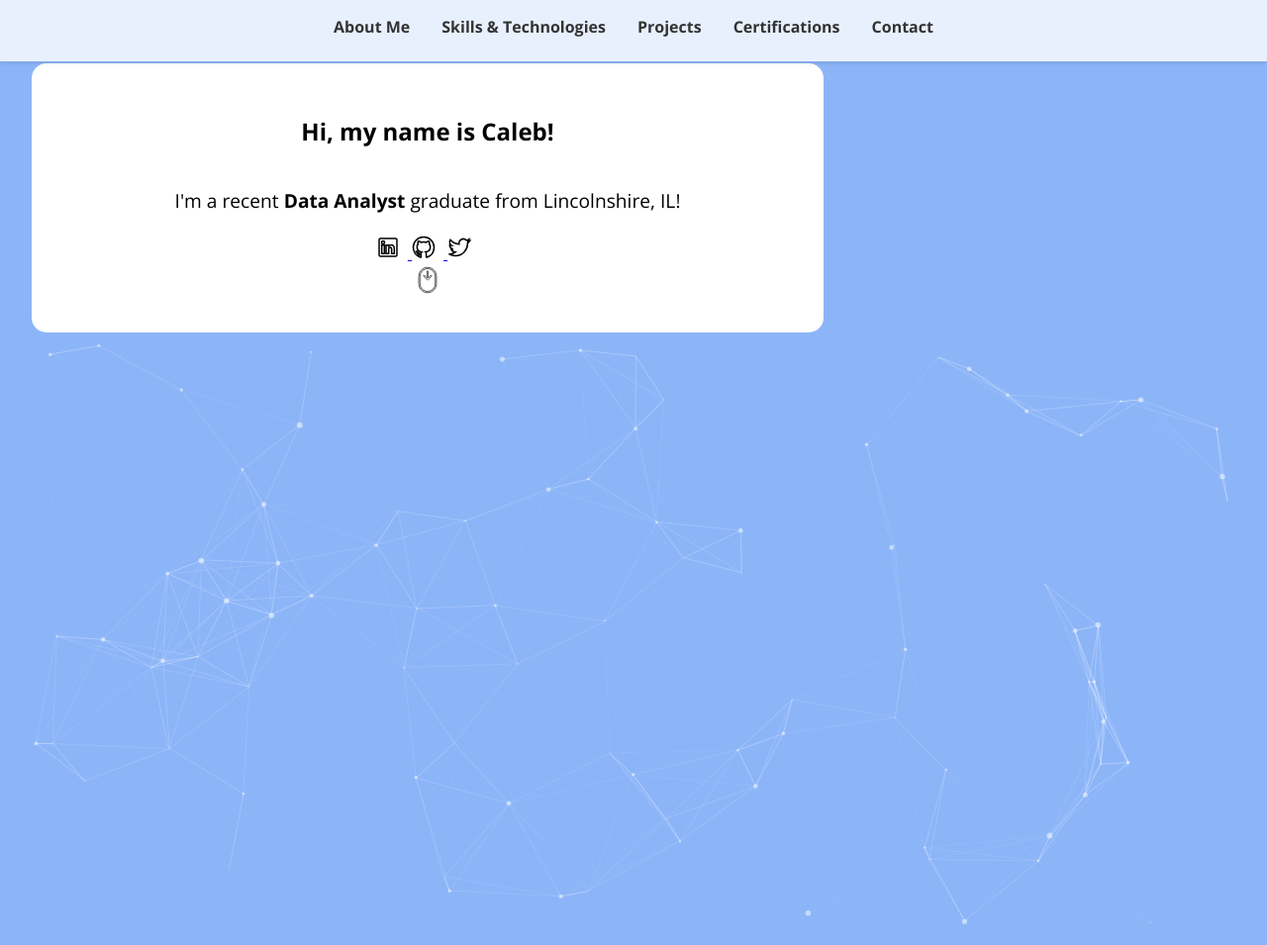
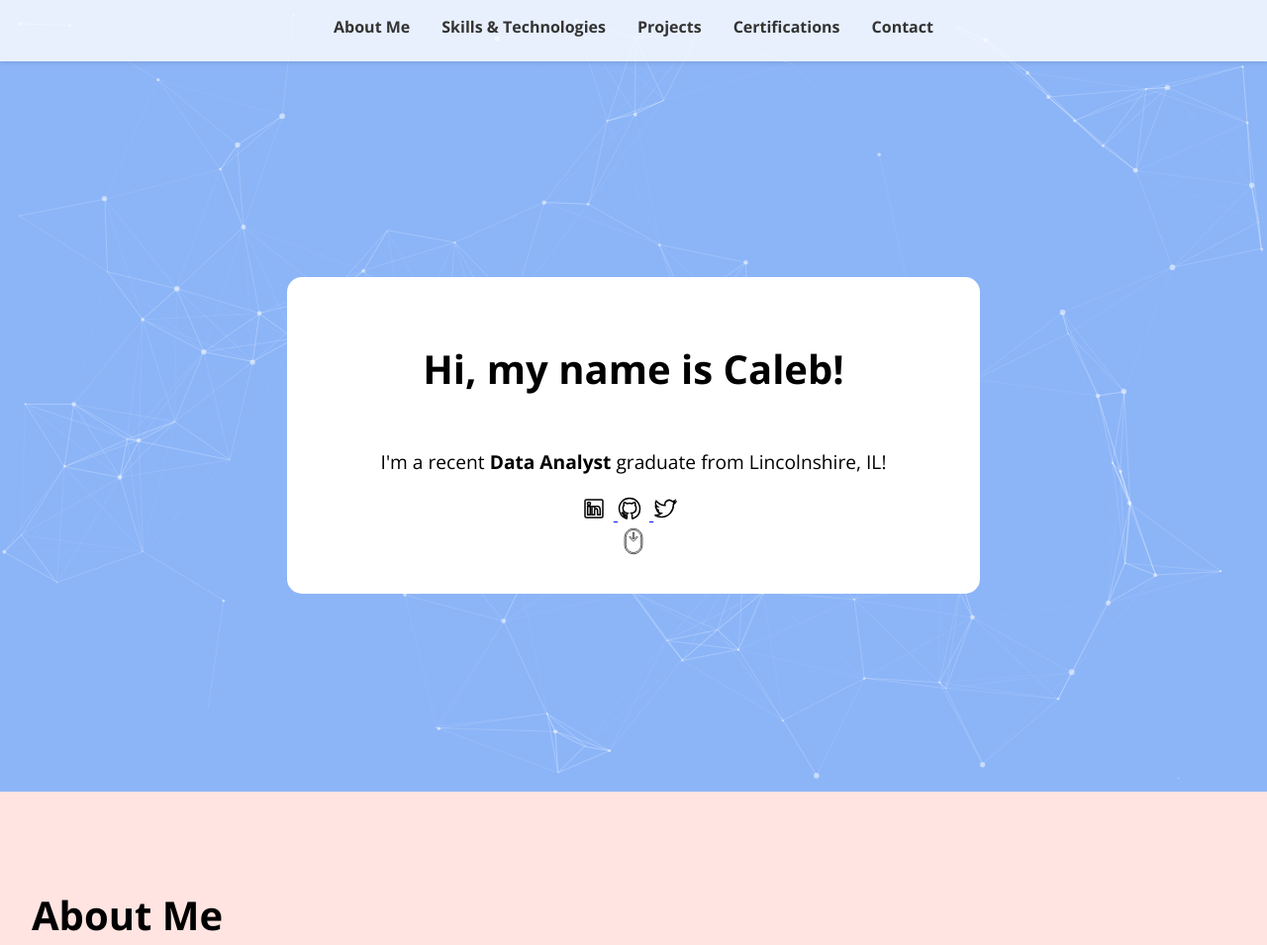
Before and after one commit to c-roper/c-roper.github.io, a website: page index.html in a window 1280 px wide. Shown: the top 955 px of the page at 99% size. Drawn offline with nearby package versions, Linux system fonts and the light colour scheme; animation ran at ten frames a second.

Commit message:
Back on track. Major adjustments to structure for js, css, and html.

```diff
--- a/index.html
+++ b/index.html
@@ -24,6 +24,7 @@
     <main>
         <!-- TOP SECTION -->
         <section id="top-section" class="section" style="background-color: #8cb5f8;">
+            <div id="particles-js"></div>
             <div class="container">
                 <div class="intro">
                     <h1 id="name" style="color: black;">Hi, my name is Caleb!</h1>
@@ -108,7 +109,7 @@
                 <div class="project">
                     <img src="images\projects\project_2\project_2_thumbnail.png" alt="Project 2">
                     <h3>Project 2 Title</h3>
-                    <p>For my senior year capstone project as a part of my Data Analytics bachelors program I used software installation data from Google to determine user retention and recomendations.</p>
+                    <p>For my senior year capstone project as a part of my Data Analytics bachelors program I used software installation data from Google to determine user retention and recommendations.</p>
                     <a href="https://example.com/project2" target="_blank">View Project</a>
                 </div>
                 <div class="project">
--- a/scripts/main.js
+++ b/scripts/main.js
@@ -1,33 +1,5 @@
-// Form handling functionality
-document.addEventListener('DOMContentLoaded', () => {
-    document.getElementById('contact-form').addEventListener('submit', function(event) {
-        event.preventDefault();
-        var formData = new FormData(this);
-
-        fetch(this.action, {
-            method: 'POST',
-            body: formData,
-            headers: {
-                'Accept': 'application/json'
-            }
-        })
-        .then(response => response.json())
-        .then(data => {
-            if (data.ok) {
-                alert('Thank you for your message!');
-                this.reset();
-            } else {
-                alert('Oops! There was a problem with your submission. Please try again.');
-            }
-        })
-        .catch(error => {
-            console.error('Error:', error);
-            alert('Oops! There was a problem with your submission. Please try again.');
-        });
-    });
-
 // Particle.js initialization
-    particlesJS('top-section', {
+particlesJS('particles-js', {
     particles: {
         number: {
             value: 100,
@@ -140,7 +112,6 @@ document.addEventListener('DOMContentLoaded', () => {
         });
     });
 });
-});
 
 document.querySelectorAll('.scroll-link').forEach(anchor => {
     anchor.addEventListener('click', function(e) {
--- a/styles/main.css
+++ b/styles/main.css
@@ -53,14 +53,36 @@ nav a:hover {
 }
 
 /* TOP SECTION STYLES */
+#top-section {
+    position: relative;
+    display: flex;
+    justify-content: center;
+    align-items: center;
+    height: 100vh;
+    padding: 0 2em; /* Add padding to ensure space on the sides */
+    z-index: 0; /* Ensure particles are behind the container */
+}
+
+#particles-js {
+    position: absolute;
+    width: 100%;
+    height: 100%;
+    top: 0;
+    left: 0;
+    z-index: 1; /* Ensure particles are behind the container */
+}
+
 .container {
     background-color: white;
     border-radius: 15px;
     padding: 2em;
     text-align: center;
-    max-width: 800px;
+    max-width: 700px; /* Decrease the max-width to make it less wide */
     width: 100%;
     box-sizing: border-box;
+    margin-top: 10vh; /* Move the box a bit closer to the navigation bar */
+    position: relative;
+    z-index: 10; /* Ensure the container is on top of the particles */
 }
 
 .intro {
@@ -69,6 +91,10 @@ nav a:hover {
     align-items: center;
     justify-content: center;
     height: 100%;
+}
+
+#name {
+    font-size: 2.5em; /* Increase the size of the "Hi, my name is Caleb" text */
 }
 
 .social-icon {
```
Lines whose indentation alone changed are shown as unchanged.
